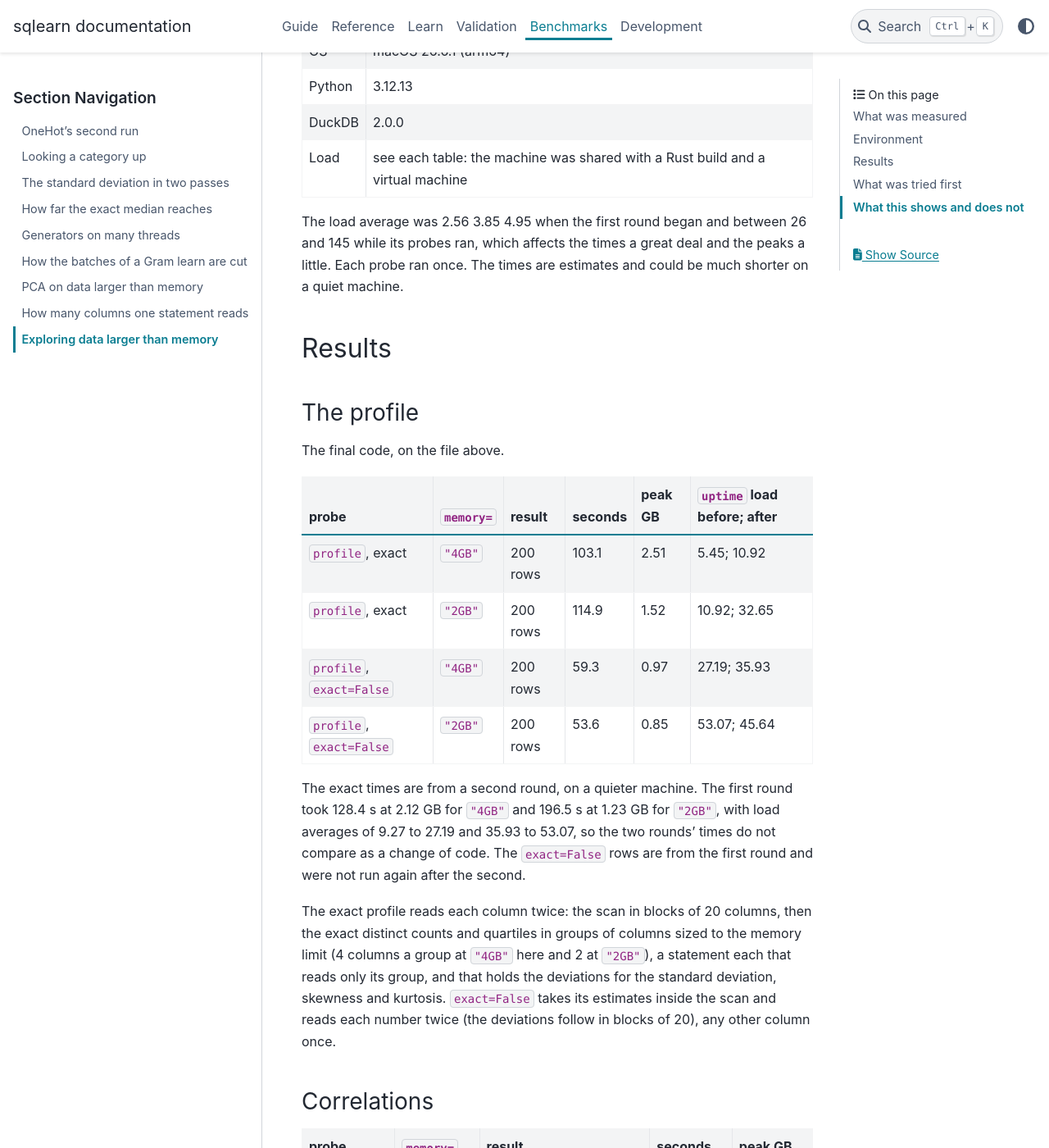
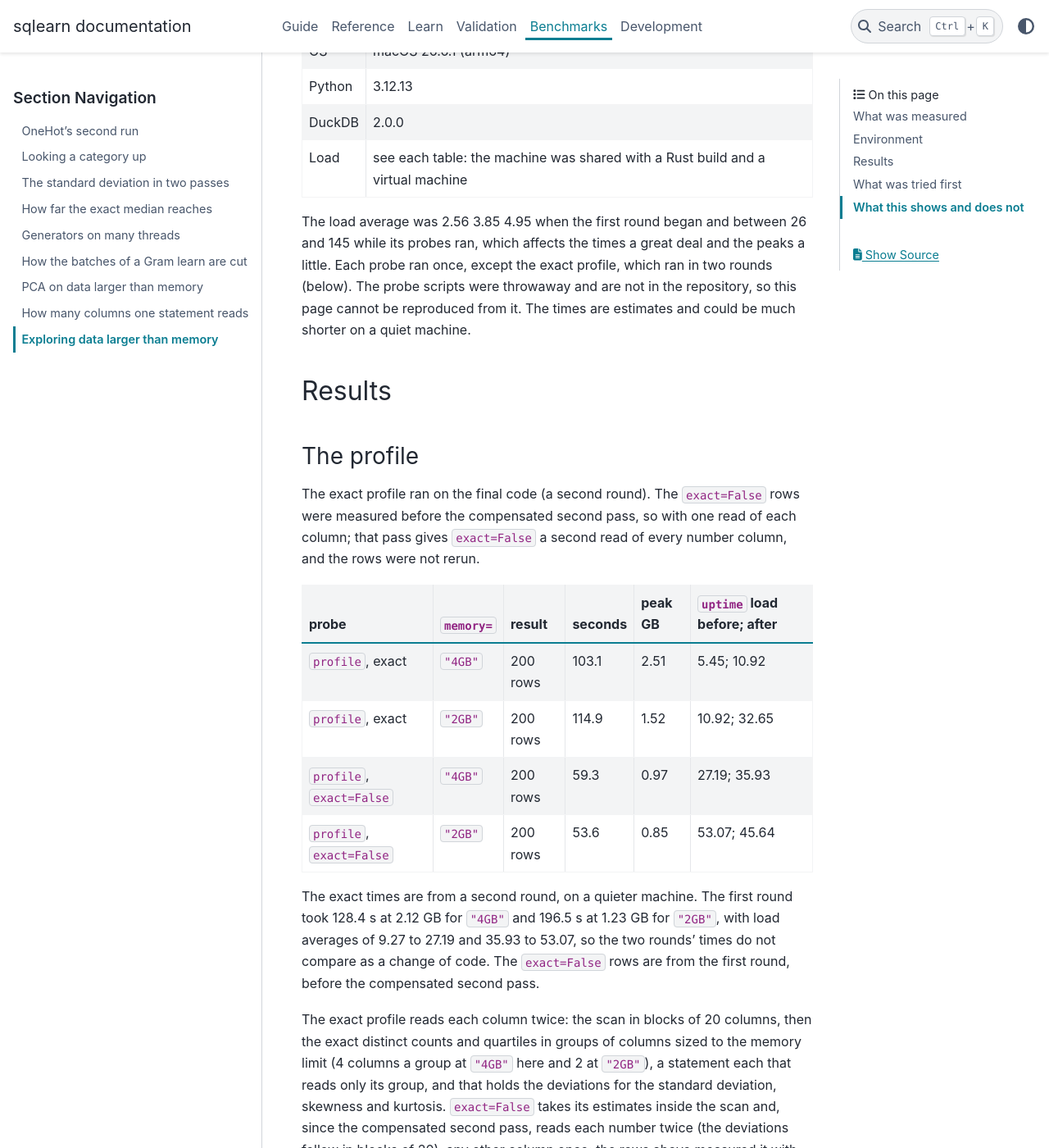
Before and after one commit to glaucis/sqlearn, a Sphinx documentation site: the page built from docs/benchmarks/explore-larger-than-memory.md, in a window 1280 px wide and 1400 px high, scrolled down 976 px. Shown: the whole window at 82% size. Built offline with Sphinx 7.4.7 and the PyData theme 0.15.4, drawn with Linux system fonts in a browser that asks for light colours; pages that are not in the unit, such as notebooks, are missing from menus; the version number could not be read and is left out; some of the changed text lies outside the part shown.

Commit message:
docs: label which code each probe measured (#74)
The exact=False rows predate the compensated second pass; say so.
Name which probes ran once, that the scripts are not kept, the budget
of the group-size runs, and soften two inferred claims.

```diff
--- a/docs/benchmarks/explore-larger-than-memory.md
+++ b/docs/benchmarks/explore-larger-than-memory.md
@@ -40,15 +40,20 @@ machine was shared with heavy unrelated work.
 | Load | see each table: the machine was shared with a Rust build and a virtual machine |
 
 The load average was 2.56 3.85 4.95 when the first round began and between 26
-and 145 while its probes ran, which affects the times a great deal and the
-peaks a little. Each probe ran once. The times are estimates and could be much
+and 145 while its probes ran, which affects the times a great deal and the peaks
+a little. Each probe ran once, except the exact profile, which ran in two rounds
+(below). The probe scripts were throwaway and are not in the repository, so this
+page cannot be reproduced from it. The times are estimates and could be much
 shorter on a quiet machine.
 
 ## Results
 
 ### The profile
 
-The final code, on the file above.
+The exact profile ran on the final code (a second round). The `exact=False`
+rows were measured before the compensated second pass, so with one read of
+each column; that pass gives `exact=False` a second read of every number
+column, and the rows were not rerun.
 
 | probe | `memory=` | result | seconds | peak GB | `uptime` load before; after |
 |---|---|---|---|---|---|
@@ -61,15 +66,16 @@ The exact times are from a second round, on a quieter machine. The first round
 took 128.4 s at 2.12 GB for `"4GB"` and 196.5 s at 1.23 GB for `"2GB"`, with
 load averages of 9.27 to 27.19 and 35.93 to 53.07, so the two rounds' times do
 not compare as a change of code. The `exact=False` rows are from the first
-round and were not run again after the second.
+round, before the compensated second pass.
 
 The exact profile reads each column twice: the scan in blocks of 20 columns,
 then the exact distinct counts and quartiles in groups of columns sized to the
 memory limit (4 columns a group at `"4GB"` here and 2 at `"2GB"`), a
 statement each that reads only its group, and that holds the deviations for the
 standard deviation, skewness and kurtosis. `exact=False` takes its estimates
-inside the scan and reads each number twice (the deviations follow in blocks of
-20), any other column once.
+inside the scan and, since the compensated second pass, reads each number twice
+(the deviations follow in blocks of 20), any other column once; the rows above
+measured it with one read of each column.
 
 ### Correlations
 
@@ -91,7 +97,9 @@ holds a row group of all 200: 197 MB each. That did not fit a 2 GB limit
 (after 146.5 s at `"4GB"`) nor a 1 GB one (after 36.3 s).
 sqlearn's message says why and names the fixes: fewer `cols=`, more memory with
 `sq.set_config(memory=...)`, fewer threads, or a file with smaller row groups.
-Pearson's memory follows its block of columns, so it fit at `"4GB"`; at `"2GB"`
+Pearson's memory follows its block of columns (measured at 1,000,000 rows in
+[explore-correlations](explore-correlations.md), not on this file); it fit at
+`"4GB"`; at `"2GB"`
 it was refused after 7.3 s.
 
 ## What was tried first
@@ -105,7 +113,9 @@ The first probes, on the code as built before this round, failed in two ways.
   the profile is exact).
 - **The operating system killed the process.** `profile` with `exact=False` at
   `"2GB"` was killed (exit 137) three times in about 10 seconds. The cause was
-  not the load: it was DuckDB's `FILTER` clause. Each filtered aggregate in an
+  found to be DuckDB's `FILTER` clause, from this evidence: `FILTER` over 200
+  columns was killed at a 1 GB limit while the `CASE` form was not, and the
+  original kill was not rerun after the change. Each filtered aggregate in an
   ungrouped aggregate gets its own copy of the statement's input chunk, so a
   statement's memory grows with aggregates times input columns, outside
   `memory_limit`. Measured on 1,000,000 rows of 200 columns, one thread, a 4
@@ -132,12 +142,12 @@ The first probes, on the code as built before this round, failed in two ways.
 - **The exact aggregates hold every value.** A `count(DISTINCT)` and an exact
   quantile keep every value and do not spill. At a 2 GB limit on 8 threads
   `count(DISTINCT)` alone peaked at 0.42, 1.19 and 2.17 GB for 1, 4 and 8
-  columns (about 20 bytes a value), `quantile_cont` alone at 0.35, 0.82 and
-  1.33 GB (about 11 bytes a value). Groups of 2 and 4 columns profiled all 200
-  columns and a group of 6 was refused, so the group size is the columns that
-  `memory_limit` holds at about 32 bytes a row, from 1 to 20. That was measured
-  on doubles: long text in a distinct count may take more, and the error's fix
-  then leads with `exact=False`.
+  columns (about 20 bytes a value), `quantile_cont` alone at 0.35, 0.82 and 1.33
+  GB (about 11 bytes a value). At `memory="4GB"` (a 1.8 GiB limit), groups of 2
+  and 4 columns profiled all 200 columns and a group of 6 was refused, so the
+  group size is the columns that `memory_limit` holds at about 32 bytes a row,
+  from 1 to 20. That was measured on doubles: long text in a distinct count may
+  take more, and the error's fix then leads with `exact=False`.
 
 ## What this shows and does not
 
```
Also changed, not shown: 1 other file.
